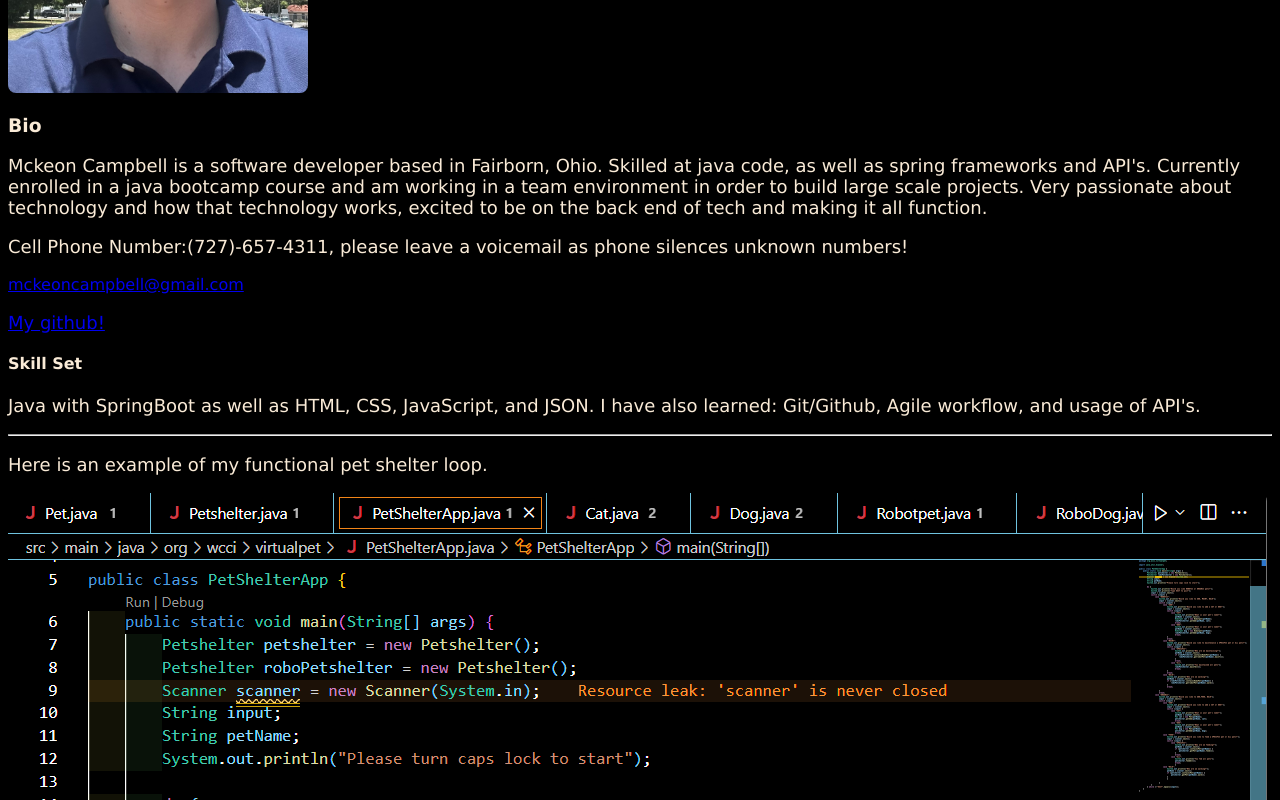
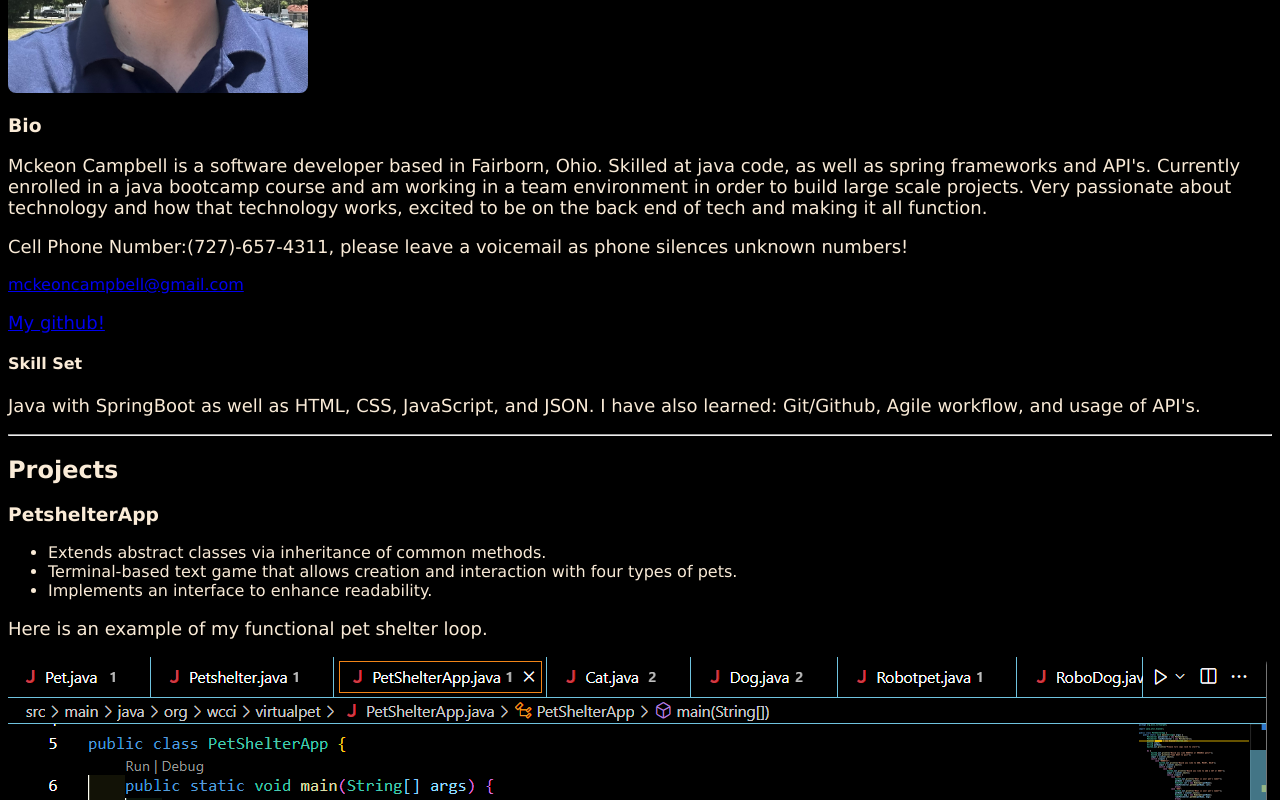
Before and after one commit to Mckeon-Campbell/Mckeon-Campbell.github.io, a plain HTML site: page index.html in a window 1280 px wide. Shown: the part 373-1173 px from the top of the page. Drawn offline with Linux system fonts and the light colour scheme.

Commit message:
color bullets

```diff
--- a/index.html
+++ b/index.html
@@ -32,11 +32,23 @@
                     <h4>Skill Set</h4>
                     <p>Java with SpringBoot as well as HTML, CSS, JavaScript, and JSON. I have also learned: Git/Github, Agile workflow, and usage of API's.</p>
                 </section>
-        </div>
-    </body>
-  </div>
+            </div>
+            <div>
+                <section>
+                    <hr />
+                    <h2>Projects</h2>
+                    <article>
+                        <h3>PetshelterApp</h3>
+                        <ul>
+                            <li>Extends abstract classes via inheritance of common methods.</li>
+                            <li>Terminal-based text game that allows creation and interaction with four types of pets.</li>
+                            <li>Implements an interface to enhance readability.</li>
+                        </ul>
+                    </article>
+                </section>
+            </div>
 
-    <hr />
+
 
 
     <p>Here is an example of my functional pet shelter loop.</p>
--- a/style.css
+++ b/style.css
@@ -1,6 +1,7 @@
 body {
   background-color: rgb(0, 0, 0);
   font-family: Verdana, Geneva, Tahoma, sans-serif;
+
 }
 header{
     display: flex;
@@ -18,6 +19,9 @@ h3{
 h4{
     color: antiquewhite;
 }
+li{
+    color: antiquewhite;
+}
 p {
   color:antiquewhite;
 
```
